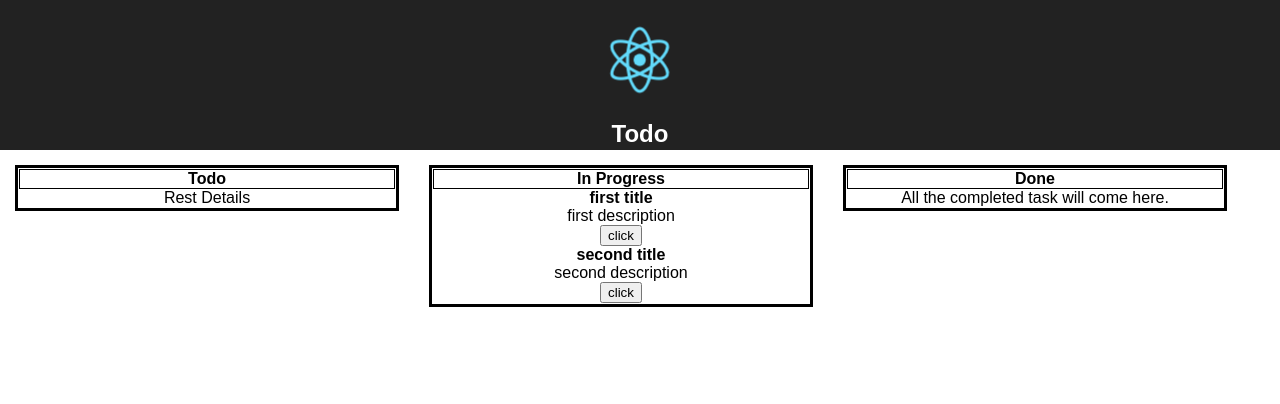
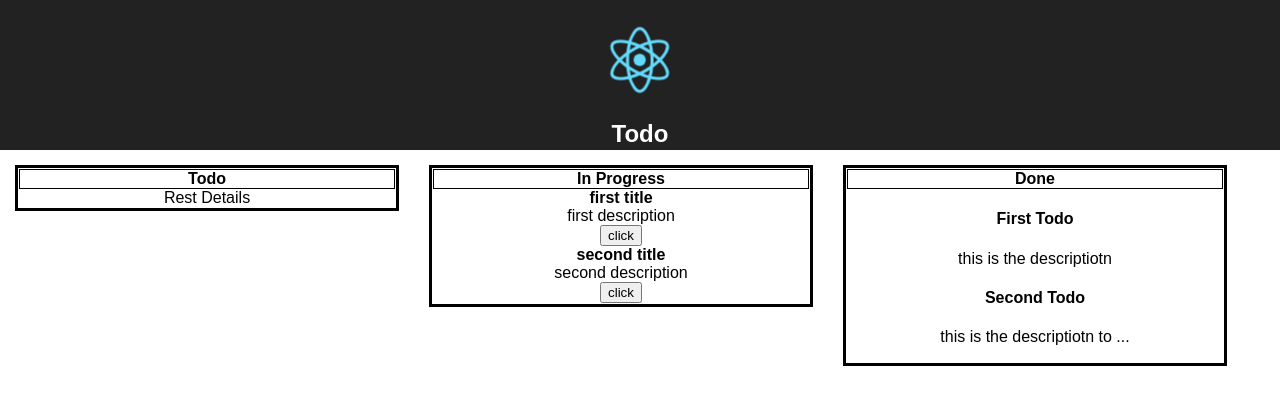
Before and after one commit to sachinjangid/my_todo_dashboard, a React app: page / in a window 1280 px wide. Shown: the top 404 px of the page. Built offline with nearby package versions, Linux system fonts and the light colour scheme.

Commit message:
prepare structure of items

```diff
--- a/src/done.js
+++ b/src/done.js
@@ -1,8 +1,45 @@
 import React, { Component } from 'react'
 
 class Done extends Component {
+  constructor() {
+    super()
+    this.state = [
+      {
+        id: this.getId(),
+        details: {
+          title: 'First Todo',
+          description: 'this is the descriptiotn',
+        },
+      },
+      {
+        id: this.getId(),
+        details: {
+          title: 'Second Todo',
+          description: 'this is the descriptiotn to know more',
+        },
+      },
+    ]
+  }
+
+  getId() {
+    return Math.floor(Math.random() * 100000)
+  }
+
+  createElements(list) {
+    return list.map(item => (
+      <div id={item.id.toString()}>
+        <h4>{item.details.title}</h4>
+        <p>
+          {item.details.description.length > 30
+            ? `${item.details.description.slice(0, 28)}...`
+            : item.details.description}
+        </p>
+      </div>
+    ))
+  }
+
   render() {
-    return <div>All the completed task will come here.</div>
+    return <div>{this.createElements(this.state)}</div>
   }
 }
 
```
Also changed, not shown: src/inProgress.js (+11 -1 lines).
